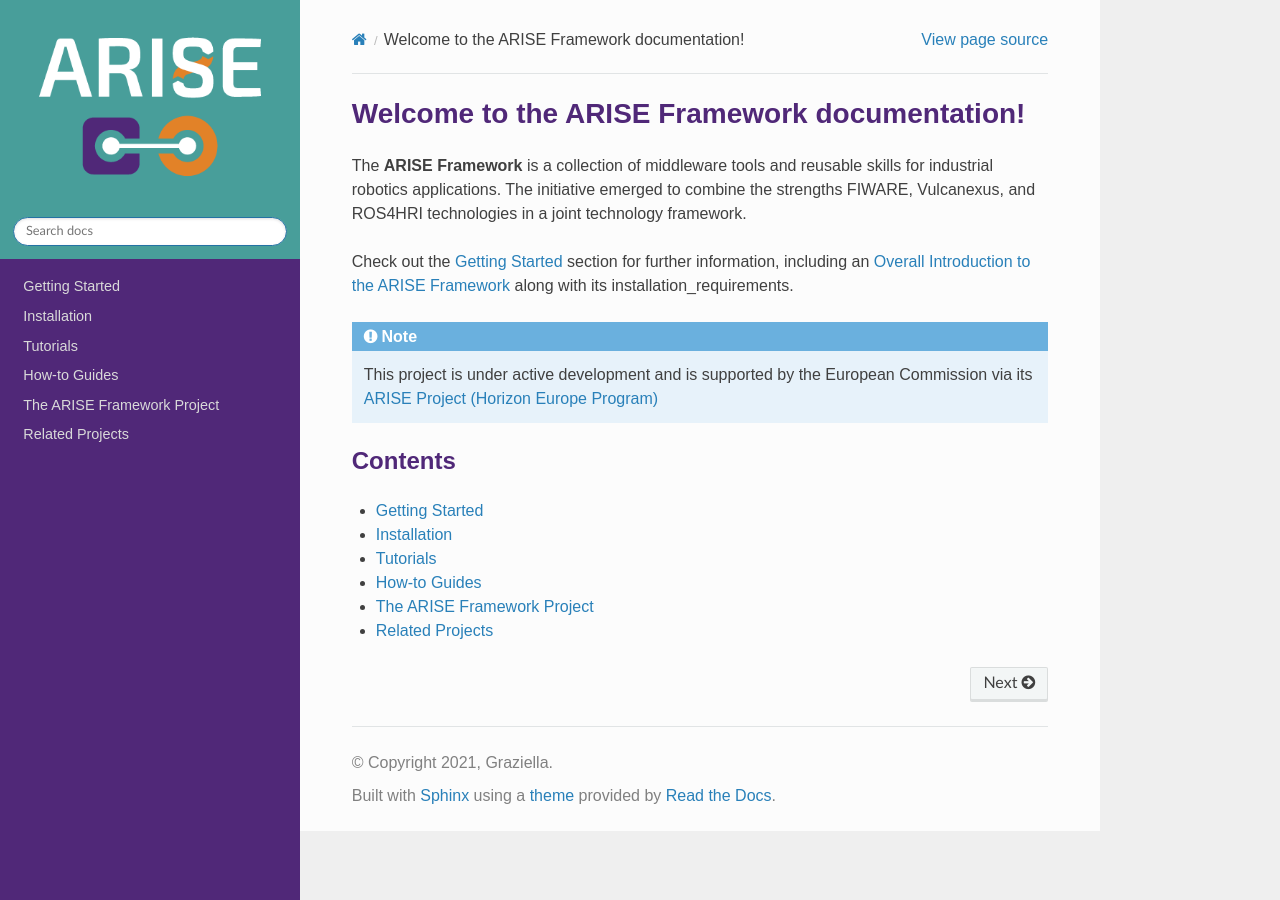
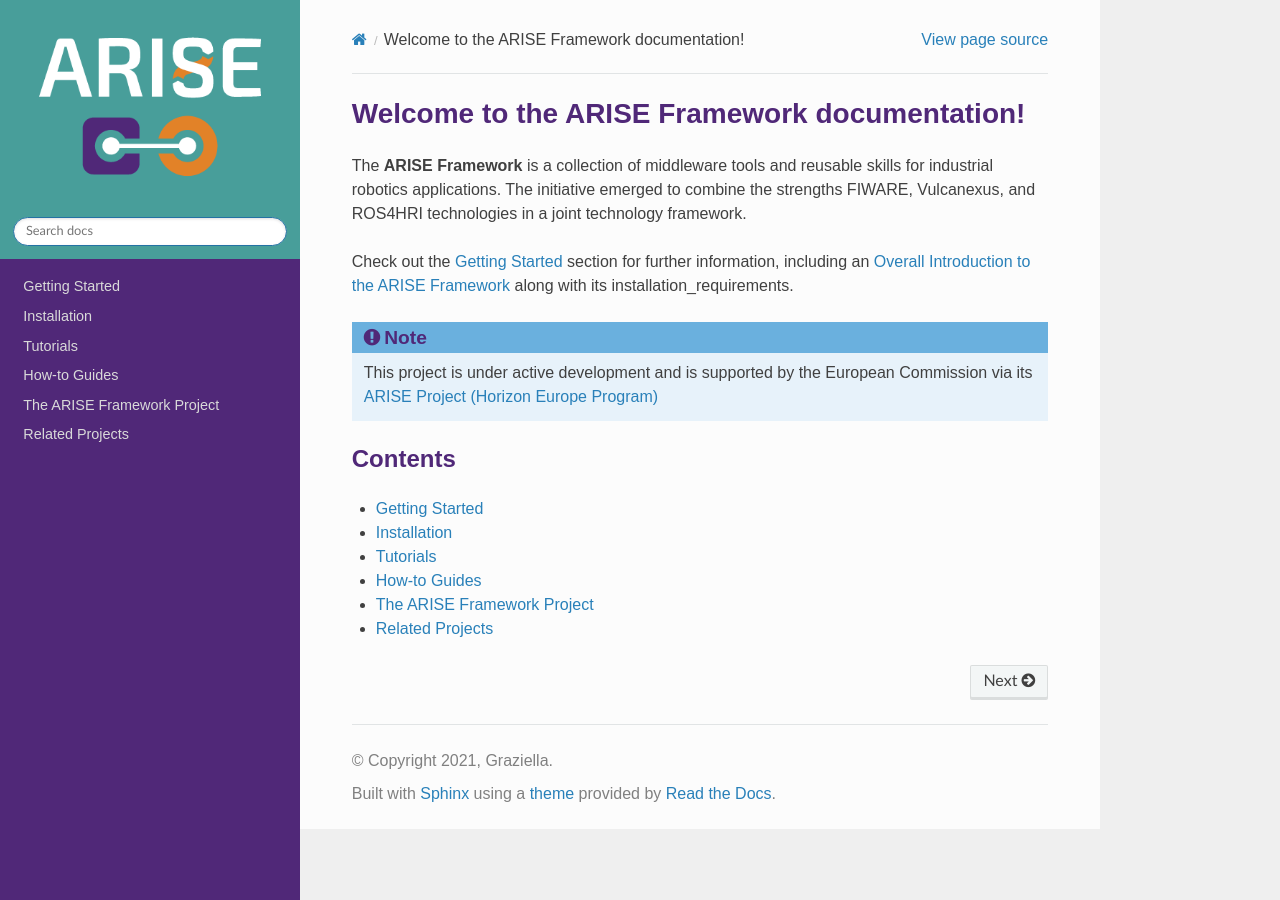
Before and after one commit to agileHRI/arise_documentation, a Sphinx documentation site: the page built from docs/source/index.rst, in a window 1280 px wide. Built offline with Sphinx 7.4.7 and the Read the Docs theme 3.1.0, drawn with Linux system fonts in a browser that asks for light colours.

Commit message:
Update custom.css

```diff
--- a/docs/source/_static/custom.css
+++ b/docs/source/_static/custom.css
@@ -39,3 +39,12 @@
 .wy-menu {
     background-color: #502878; /* ARISE purple */
 }
+
+
+/* Customize the title of the admonition */
+.admonition .admonition-title {
+    font-weight: bold;
+    font-size: 1.2em;
+    color: #502878; /* Darker color for readability */
+    margin-bottom: 8px;
+}
```
